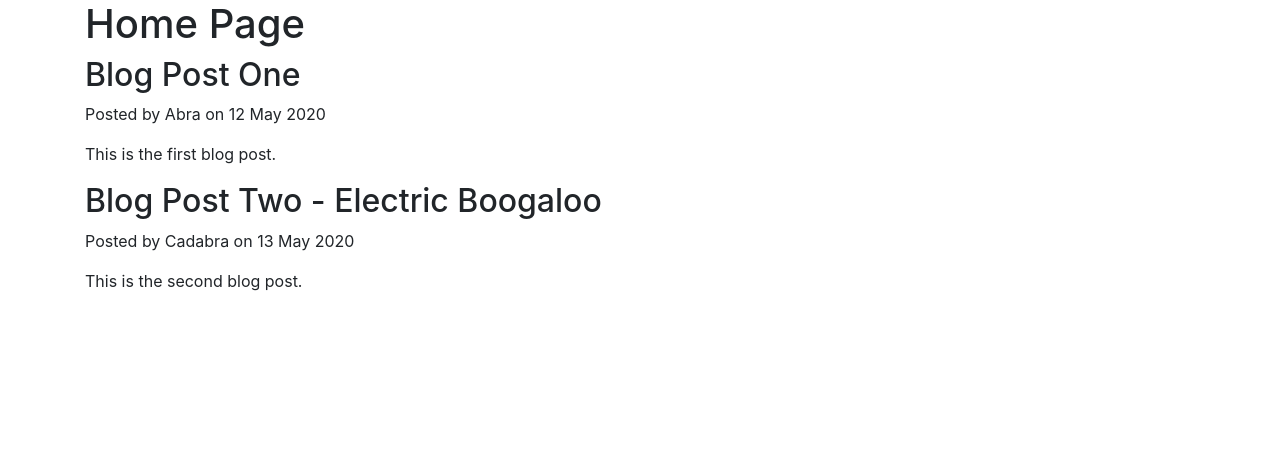
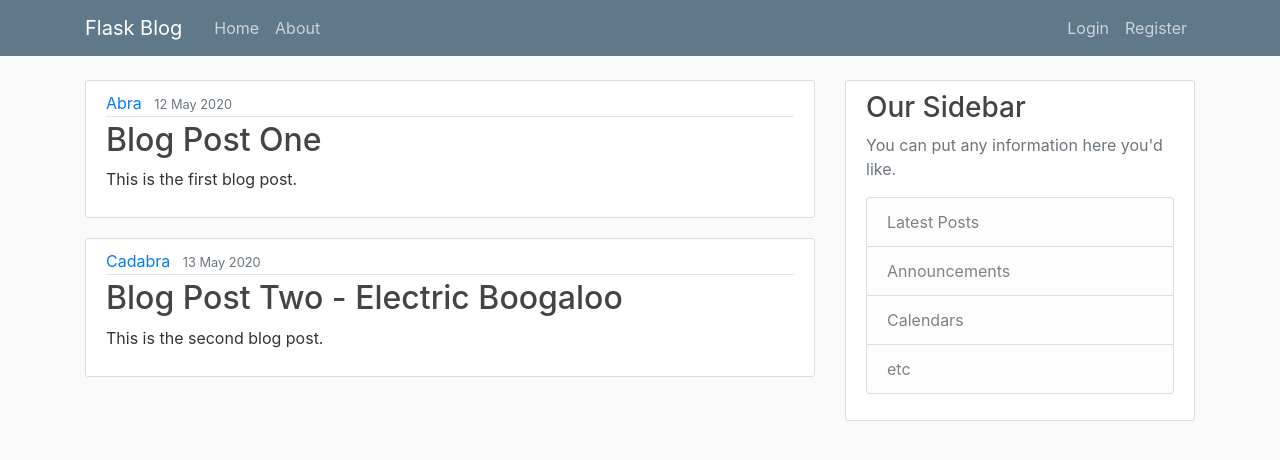
Before and after one commit to muktiwbw/flaskblog, a Flask app: page / in a window 1280 px wide. Shown: the top 460 px of the page. Run offline with Flask 2, Linux system fonts and the light colour scheme; some libraries are stand-ins or nearby versions.

Commit message:
Styling - Imported url_for function in flask

```diff
--- a/app.py
+++ b/app.py
@@ -1,5 +1,5 @@
 # Import Flask module
-from flask import Flask, render_template
+from flask import Flask, render_template, url_for
 
 # Initialize flask app
 app = Flask(__name__)
--- /dev/null
+++ b/static/main.css
@@ -0,0 +1,80 @@
+body {
+    background: #fafafa;
+    color: #333333;
+    margin-top: 5rem;
+  }
+
+  h1, h2, h3, h4, h5, h6 {
+    color: #444444;
+  }
+
+  .bg-steel {
+    background-color: #5f788a;
+  }
+
+  .site-header .navbar-nav .nav-link {
+    color: #cbd5db;
+  }
+
+  .site-header .navbar-nav .nav-link:hover {
+    color: #ffffff;
+  }
+
+  .site-header .navbar-nav .nav-link.active {
+    font-weight: 500;
+  }
+
+  .content-section {
+    background: #ffffff;
+    padding: 10px 20px;
+    border: 1px solid #dddddd;
+    border-radius: 3px;
+    margin-bottom: 20px;
+  }
+
+  .article-title {
+    color: #444444;
+  }
+
+  a.article-title:hover {
+    color: #428bca;
+    text-decoration: none;
+  }
+
+  .article-content {
+    white-space: pre-line;
+  }
+
+  .article-img {
+    height: 65px;
+    width: 65px;
+    margin-right: 16px;
+  }
+
+  .article-metadata {
+    padding-bottom: 1px;
+    margin-bottom: 4px;
+    border-bottom: 1px solid #e3e3e3
+  }
+
+  .article-metadata a:hover {
+    color: #333;
+    text-decoration: none;
+  }
+
+  .article-svg {
+    width: 25px;
+    height: 25px;
+    vertical-align: middle;
+  }
+
+  .account-img {
+    height: 125px;
+    width: 125px;
+    margin-right: 20px;
+    margin-bottom: 16px;
+  }
+
+  .account-heading {
+    font-size: 2.5rem;
+  }
--- a/templates/home.html
+++ b/templates/home.html
@@ -1,10 +1,16 @@
 {% extends 'layouts/default.html' %}
 
 {% block content %}
-    <h1>Home Page</h1>
     {% for post in data.posts %}
-    <h2>{{post.title}}</h2>
-    <p>Posted by {{post.author}} on {{post.date_posted}}</p>
-    <p>{{post.content}}</p>
+        <article class="media content-section">
+            <div class="media-body">
+            <div class="article-metadata">
+                <a class="mr-2" href="#">{{ post.author }}</a>
+                <small class="text-muted">{{ post.date_posted }}</small>
+            </div>
+            <h2><a class="article-title" href="#">{{ post.title }}</a></h2>
+            <p class="article-content">{{ post.content }}</p>
+            </div>
+        </article>
     {% endfor %}
 {% endblock content %}
--- a/templates/layouts/default.html
+++ b/templates/layouts/default.html
@@ -4,13 +4,57 @@
     <meta charset="UTF-8">
     <meta name="viewport" content="width=device-width, initial-scale=1.0">
     <link rel="stylesheet" href="https://maxcdn.bootstrapcdn.com/bootstrap/4.0.0/css/bootstrap.min.css" integrity="sha384-Gn5384xqQ1aoWXA+058RXPxPg6fy4IWvTNh0E263XmFcJlSAwiGgFAW/dAiS6JXm" crossorigin="anonymous">
+    <link rel="stylesheet" type="text/css" href="{{url_for('static', filename='main.css')}}">
     <title>The Flask Blog{% if data.title %} - {{data.title}}{% endif %}</title>
 </head>
 <body>
-    <div class="container">
-        {% block content %}
-        {% endblock content %}
-    </div>
+    <!-- Navigation -->
+    <header class="site-header">
+        <nav class="navbar navbar-expand-md navbar-dark bg-steel fixed-top">
+            <div class="container">
+            <a class="navbar-brand mr-4" href="/">Flask Blog</a>
+            <button class="navbar-toggler" type="button" data-toggle="collapse" data-target="#navbarToggle" aria-controls="navbarToggle" aria-expanded="false" aria-label="Toggle navigation">
+                <span class="navbar-toggler-icon"></span>
+            </button>
+            <div class="collapse navbar-collapse" id="navbarToggle">
+                <div class="navbar-nav mr-auto">
+                <a class="nav-item nav-link" href="/">Home</a>
+                <a class="nav-item nav-link" href="/about">About</a>
+                </div>
+                <!-- Navbar Right Side -->
+                <div class="navbar-nav">
+                <a class="nav-item nav-link" href="/login">Login</a>
+                <a class="nav-item nav-link" href="/register">Register</a>
+                </div>
+            </div>
+            </div>
+        </nav>
+    </header>
+    <!-- Navigation Ends -->
+
+    <!-- Content -->
+    <main role="main" class="container">
+        <div class="row">
+            <div class="col-md-8">
+            {% block content %}
+            {% endblock content %}
+            </div>
+            <div class="col-md-4">
+            <div class="content-section">
+                <h3>Our Sidebar</h3>
+                <p class='text-muted'>You can put any information here you'd like.
+                <ul class="list-group">
+                    <li class="list-group-item list-group-item-light">Latest Posts</li>
+                    <li class="list-group-item list-group-item-light">Announcements</li>
+                    <li class="list-group-item list-group-item-light">Calendars</li>
+                    <li class="list-group-item list-group-item-light">etc</li>
+                </ul>
+                </p>
+            </div>
+            </div>
+        </div>
+    </main>
+    <!-- Content Ends -->
 
     <script src="https://code.jquery.com/jquery-3.2.1.slim.min.js" integrity="sha384-KJ3o2DKtIkvYIK3UENzmM7KCkRr/rE9/Qpg6aAZGJwFDMVNA/GpGFF93hXpG5KkN" crossorigin="anonymous"></script>
     <script src="https://cdnjs.cloudflare.com/ajax/libs/popper.js/1.12.9/umd/popper.min.js" integrity="sha384-ApNbgh9B+Y1QKtv3Rn7W3mgPxhU9K/ScQsAP7hUibX39j7fakFPskvXusvfa0b4Q" crossorigin="anonymous"></script>
```
